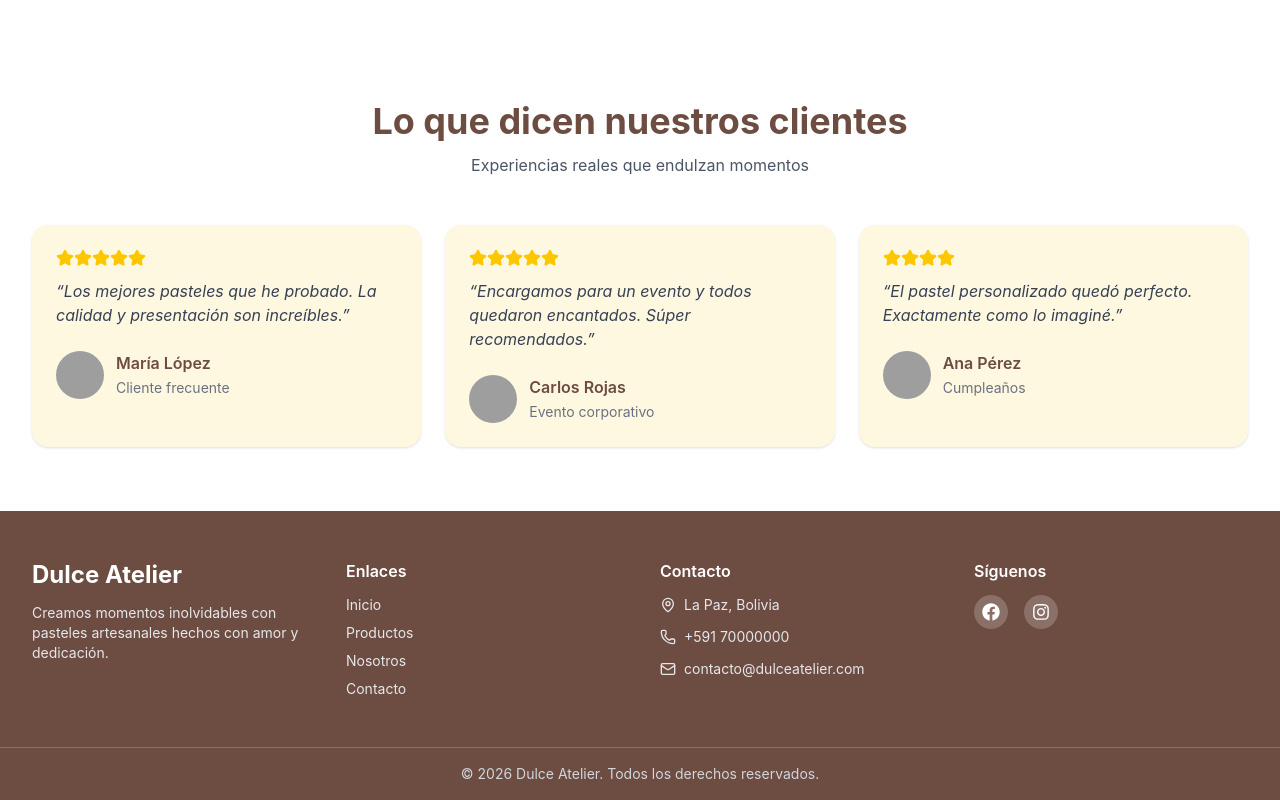
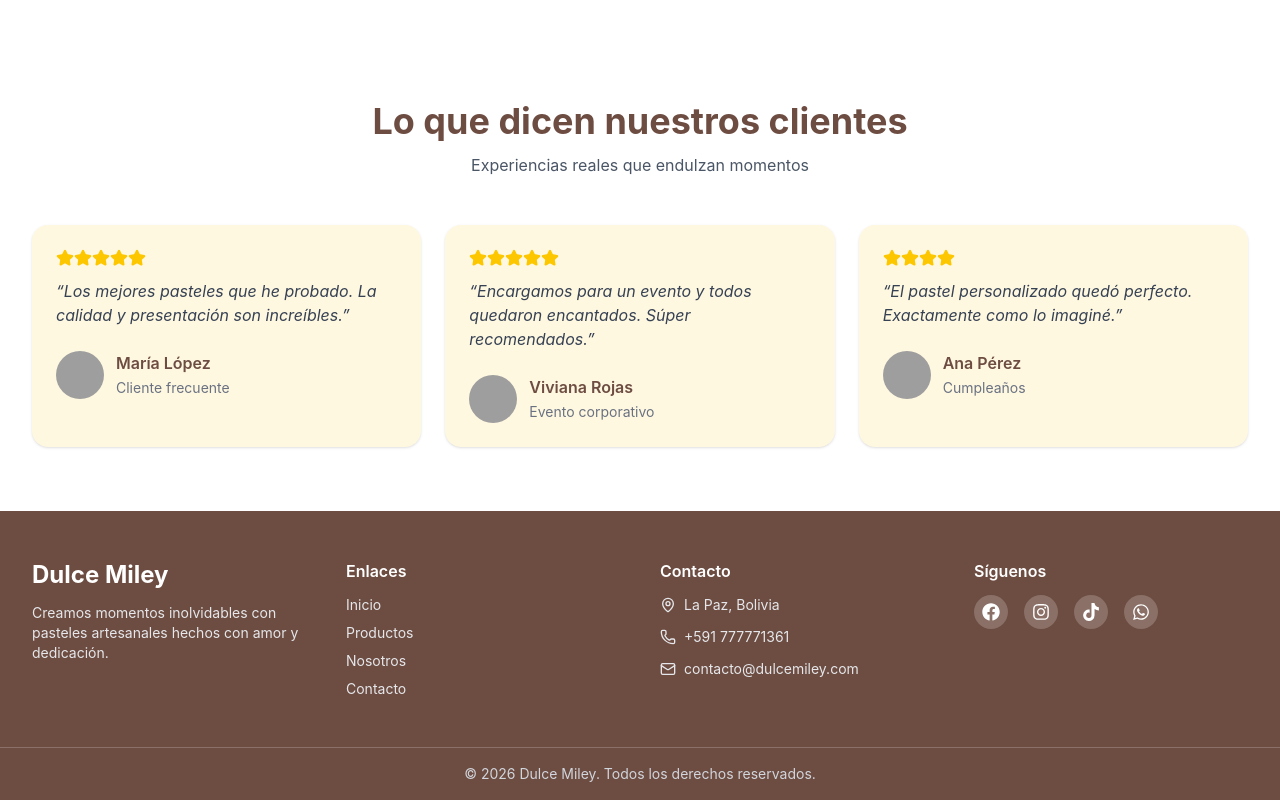
Before and after one commit to pomarh/pasteleria, a React (Vite) app: page / in a window 1280 px wide. Shown: the part 1281-2081 px from the top of the page. Built offline with nearby package versions, Linux system fonts and the light colour scheme; grey boxes are pictures that could not be loaded.

Commit message:
new components

```diff
--- /dev/null
+++ b/src/components/CategoryProducts.jsx
@@ -0,0 +1,32 @@
+import { useState } from "react";
+import ProductCard from "./ProductCard";
+import ProductModal from "./ProductModal";
+
+export default function CategoryProducts({ products, category }) {
+    const [selectedProduct, setSelectedProduct] = useState(null);
+
+    // filtrar productos
+    const filtered = products.filter((p) => p.category === category);
+
+    if (!category) return null;
+
+    return (
+        <section className="py-16 bg-[#FFF8E1]">
+            <div className="max-w-7xl mx-auto px-4 md:px-8">
+                <h2 className="text-3xl font-bold text-[#6D4C41] mb-8">{category}</h2>
+
+                {/* Grid */}
+                <div className="grid grid-cols-1 sm:grid-cols-2 lg:grid-cols-4 gap-6">
+                    {filtered.map((product, i) => (
+                        <div key={i} onClick={() => setSelectedProduct(product)} className="cursor-pointer">
+                            <ProductCard product={product} />
+                        </div>
+                    ))}
+                </div>
+
+                {/* Modal */}
+                {selectedProduct && <ProductModal product={selectedProduct} onClose={() => setSelectedProduct(null)} />}
+            </div>
+        </section>
+    );
+}
--- a/src/components/Footer.jsx
+++ b/src/components/Footer.jsx
@@ -1,4 +1,4 @@
-import { FaFacebook, FaFacebookF, FaInstagram, FaWhatsapp } from "react-icons/fa";
+import { FaFacebook, FaFacebookF, FaInstagram, FaWhatsapp, FaTiktok } from "react-icons/fa";
 import { FiPhone, FiMail, FiMapPin } from "react-icons/fi";
 import { Phone, MapPin, Mail } from "lucide-react";
 
@@ -8,7 +8,7 @@ export default function Footer() {
             <div className="max-w-7xl mx-auto px-4 md:px-8 py-12 grid grid-cols-1 md:grid-cols-4 gap-10">
                 {/* Brand */}
                 <div>
-                    <h2 className="text-2xl font-bold mb-3">Dulce Atelier</h2>
+                    <h2 className="text-2xl font-bold mb-3">Dulce Miley</h2>
                     <p className="text-sm text-gray-200">Creamos momentos inolvidables con pasteles artesanales hechos con amor y dedicación.</p>
                 </div>
 
@@ -31,10 +31,10 @@ export default function Footer() {
                             <MapPin size={16} /> La Paz, Bolivia
                         </li>
                         <li className="flex items-center gap-2">
-                            <Phone size={16} /> +591 70000000
+                            <Phone size={16} /> +591 777771361
                         </li>
                         <li className="flex items-center gap-2">
-                            <Mail size={16} /> contacto@dulceatelier.com
+                            <Mail size={16} /> contacto@dulcemiley.com
                         </li>
                     </ul>
                 </div>
@@ -50,13 +50,21 @@ export default function Footer() {
                         <a href="#" className="bg-white/20 p-2 rounded-full hover:bg-pink-400 hover:scale-110 transition">
                             <FaInstagram size={18} />
                         </a>
+
+                        <a href="#" className="bg-white/20 p-2 rounded-full hover:bg-pink-400 hover:scale-110 transition">
+                            <FaTiktok size={18} />
+                        </a>
+
+                        <a href="#" className="bg-white/20 p-2 rounded-full hover:bg-pink-400 hover:scale-110 transition">
+                            <FaWhatsapp size={18} />
+                        </a>
                     </div>
                 </div>
             </div>
 
             {/* Bottom */}
             <div className="border-t border-white/20 text-center py-4 text-sm text-gray-300">
-                © {new Date().getFullYear()} Dulce Atelier. Todos los derechos reservados.
+                © {new Date().getFullYear()} Dulce Miley. Todos los derechos reservados.
             </div>
         </footer>
     );
--- /dev/null
+++ b/src/components/ProductModal.jsx
@@ -0,0 +1,30 @@
+export default function ProductModal({ product, onClose }) {
+    return (
+        <div className="fixed inset-0 bg-black/50 flex items-center justify-center z-50">
+            {/* Overlay click */}
+            <div className="absolute inset-0" onClick={onClose} />
+
+            {/* Modal */}
+            <div className="relative bg-white rounded-2xl max-w-lg w-full p-6 z-10 animate-fadeIn">
+                {/* Close */}
+                <button onClick={onClose} className="absolute top-3 right-3 text-gray-500 hover:text-black">
+                    ✕
+                </button>
+
+                {/* Image */}
+                <img src={product.image} alt={product.name} className="w-full h-[250px] object-cover rounded-xl" />
+
+                {/* Content */}
+                <h2 className="text-2xl font-bold text-[#6D4C41] mt-4">{product.name}</h2>
+
+                <p className="text-gray-600 mt-2">{product.description}</p>
+
+                <div className="flex justify-between items-center mt-4">
+                    <span className="text-pink-500 font-bold text-xl">Bs. {product.price}</span>
+
+                    <button className="bg-pink-400 hover:bg-pink-500 text-white px-5 py-2 rounded-full">Agregar</button>
+                </div>
+            </div>
+        </div>
+    );
+}
--- a/src/components/Testimonials.jsx
+++ b/src/components/Testimonials.jsx
@@ -9,7 +9,7 @@ const testimonials = [
         rating: 5,
     },
     {
-        name: "Carlos Rojas",
+        name: "Viviana Rojas",
         role: "Evento corporativo",
         image: "/clients/client2.jpg",
         comment: "Encargamos para un evento y todos quedaron encantados. Súper recomendados.",
```
